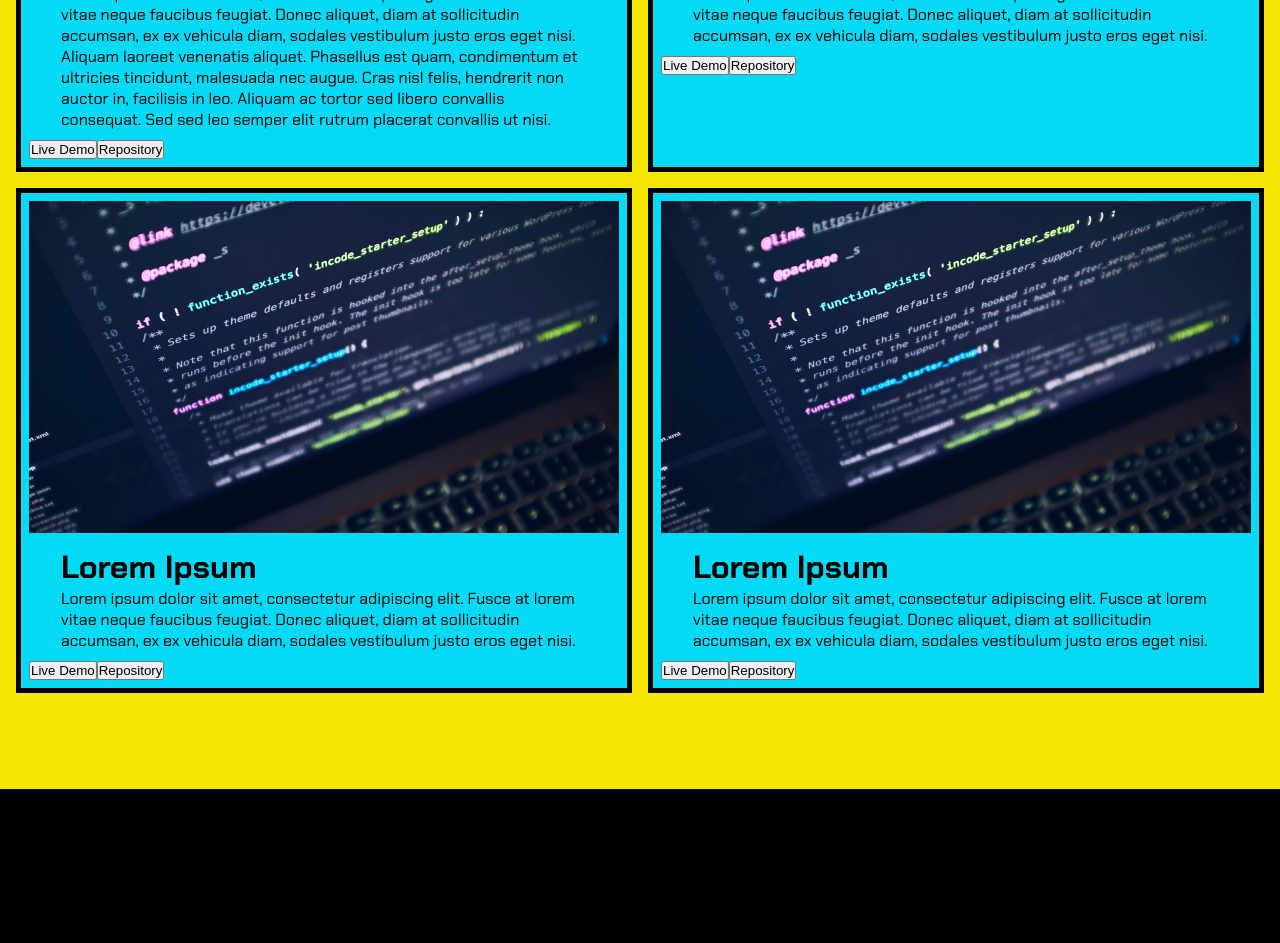
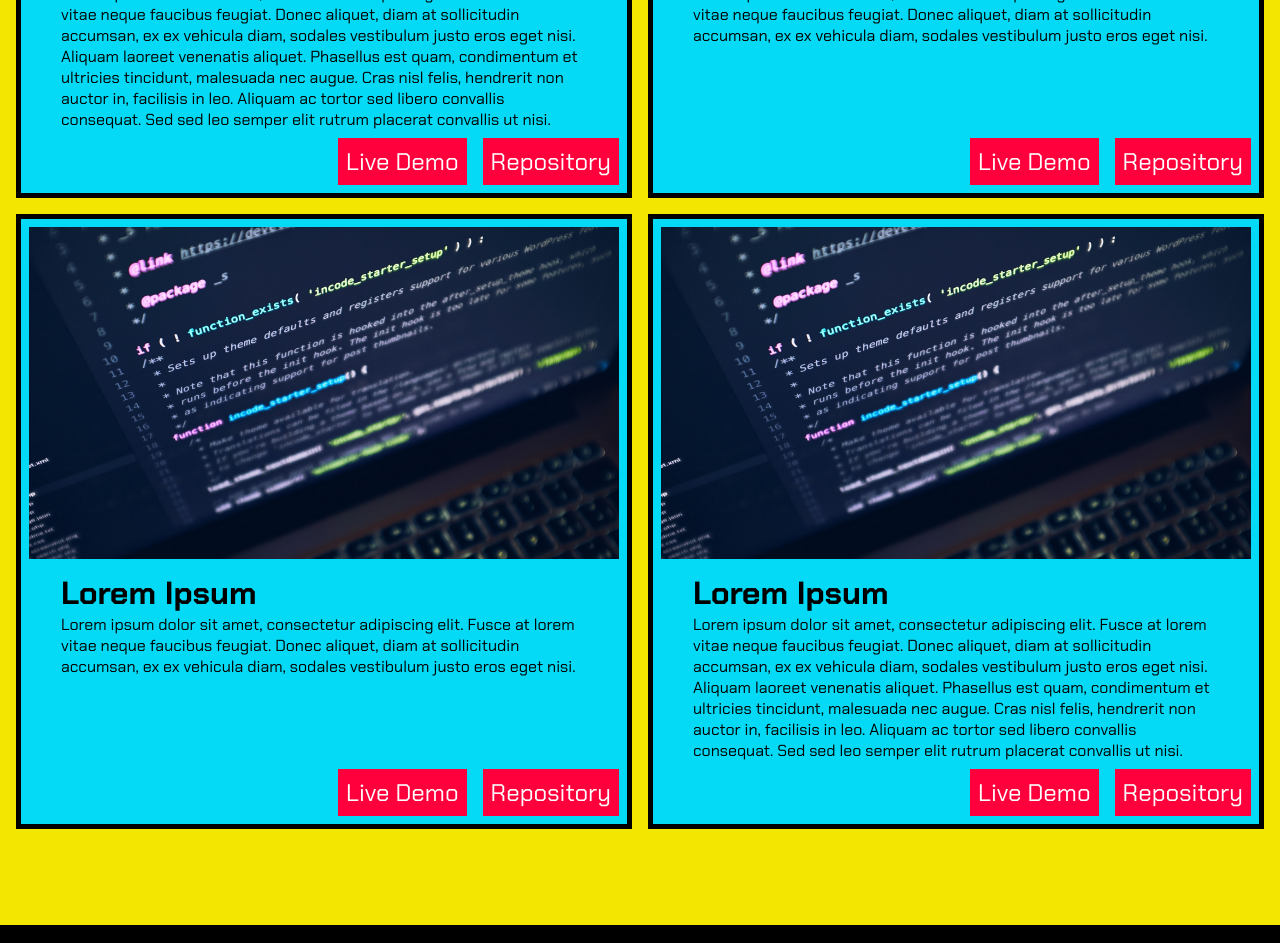
Before and after one commit to Jsonng7952/personal-portfolio, a React (Create React App) app: page / in a window 1280 px wide. Shown: the part 1520-2463 px from the top of the page. Before the commit the page ends 2327 px from the top, so only its background shows below. Built offline with nearby package versions, Linux system fonts and the light colour scheme.

Commit message:
Added styling to project buttons

```diff
--- a/src/components/Project.js
+++ b/src/components/Project.js
@@ -1,5 +1,5 @@
 import React from 'react'
-import { ProjectSection, ProjectContainer, ProjectSectionTitle, ProjectCard, ProjectImage, ProjectContent, ProjectTitle, ProjectDescription, ProjectButtons } from './styles/Project.styled';
+import { ProjectSection, ProjectContainer, ProjectSectionTitle, ProjectCard, ProjectImage, ProjectContent, ProjectTextContainer, ProjectTitle, ProjectDescription, ProjectButtonContainer, ProjectButtons } from './styles/Project.styled';
 import StockProjectImage from '../assets/images/stock-project.png';
 
 function Project() {
@@ -9,46 +9,62 @@ function Project() {
       <ProjectContainer>
         {/*Project 1*/}
         <ProjectCard>
+          <ProjectContent>
             <ProjectImage src={StockProjectImage} alt='stock project image'/>
-          <ProjectContent>
+            <ProjectTextContainer>
               <ProjectTitle>Lorem Ipsum</ProjectTitle>
               <ProjectDescription>Lorem ipsum dolor sit amet, consectetur adipiscing elit. Fusce at lorem vitae neque faucibus feugiat. Donec aliquet, diam at sollicitudin accumsan, ex ex vehicula diam, sodales vestibulum justo eros eget nisi. Aliquam laoreet venenatis aliquet. Phasellus est quam, condimentum et ultricies tincidunt, malesuada nec augue. Cras nisl felis, hendrerit non auctor in, facilisis in leo. Aliquam ac tortor sed libero convallis consequat. Sed sed leo semper elit rutrum placerat convallis ut nisi.</ProjectDescription>
+            </ProjectTextContainer>
           </ProjectContent>
+          <ProjectButtonContainer>
             <ProjectButtons>Live Demo</ProjectButtons>
             <ProjectButtons>Repository</ProjectButtons>
+          </ProjectButtonContainer>
         </ProjectCard>
 
         {/*Project 2*/}
         <ProjectCard>
+          <ProjectContent>
             <ProjectImage src={StockProjectImage} alt='stock project image'/>
-          <ProjectContent>
+            <ProjectTextContainer>
               <ProjectTitle>Lorem Ipsum</ProjectTitle>
               <ProjectDescription>Lorem ipsum dolor sit amet, consectetur adipiscing elit. Fusce at lorem vitae neque faucibus feugiat. Donec aliquet, diam at sollicitudin accumsan, ex ex vehicula diam, sodales vestibulum justo eros eget nisi.</ProjectDescription>
+            </ProjectTextContainer>
           </ProjectContent>
+          <ProjectButtonContainer>
             <ProjectButtons>Live Demo</ProjectButtons>
             <ProjectButtons>Repository</ProjectButtons>
+          </ProjectButtonContainer>
         </ProjectCard>
 
         {/*Project 3*/}
         <ProjectCard>
+          <ProjectContent>
             <ProjectImage src={StockProjectImage} alt='stock project image'/>
-          <ProjectContent>
+            <ProjectTextContainer>
               <ProjectTitle>Lorem Ipsum</ProjectTitle>
               <ProjectDescription>Lorem ipsum dolor sit amet, consectetur adipiscing elit. Fusce at lorem vitae neque faucibus feugiat. Donec aliquet, diam at sollicitudin accumsan, ex ex vehicula diam, sodales vestibulum justo eros eget nisi.</ProjectDescription>
+            </ProjectTextContainer>
           </ProjectContent>
+          <ProjectButtonContainer>
             <ProjectButtons>Live Demo</ProjectButtons>
             <ProjectButtons>Repository</ProjectButtons>
+          </ProjectButtonContainer>
         </ProjectCard>
 
         {/*Project 4*/}
         <ProjectCard>
+          <ProjectContent>
             <ProjectImage src={StockProjectImage} alt='stock project image'/>
-          <ProjectContent>
+            <ProjectTextContainer>
               <ProjectTitle>Lorem Ipsum</ProjectTitle>
-            <ProjectDescription>Lorem ipsum dolor sit amet, consectetur adipiscing elit. Fusce at lorem vitae neque faucibus feugiat. Donec aliquet, diam at sollicitudin accumsan, ex ex vehicula diam, sodales vestibulum justo eros eget nisi.</ProjectDescription>
+              <ProjectDescription>Lorem ipsum dolor sit amet, consectetur adipiscing elit. Fusce at lorem vitae neque faucibus feugiat. Donec aliquet, diam at sollicitudin accumsan, ex ex vehicula diam, sodales vestibulum justo eros eget nisi. Aliquam laoreet venenatis aliquet. Phasellus est quam, condimentum et ultricies tincidunt, malesuada nec augue. Cras nisl felis, hendrerit non auctor in, facilisis in leo. Aliquam ac tortor sed libero convallis consequat. Sed sed leo semper elit rutrum placerat convallis ut nisi.</ProjectDescription>
+            </ProjectTextContainer>
           </ProjectContent>
+          <ProjectButtonContainer>
             <ProjectButtons>Live Demo</ProjectButtons>
             <ProjectButtons>Repository</ProjectButtons>
+          </ProjectButtonContainer>
         </ProjectCard>
 
       </ProjectContainer>
--- a/src/components/styles/Project.styled.js
+++ b/src/components/styles/Project.styled.js
@@ -30,6 +30,10 @@ export const ProjectCard = styled.div`
   background-color: ${props => props.theme.colorBlue};
   border: 5px solid ${props => props.theme.colorPrimary};
   padding: 0.5em;
+  display: flex;
+  flex-direction: column;
+  justify-content: space-between;
+  align-items: flex-end;
 `
 
 export const ProjectImage = styled.img`
@@ -37,12 +41,31 @@ export const ProjectImage = styled.img`
 `
 
 export const ProjectContent = styled.div`
+
+`
+
+export const ProjectTextContainer = styled.div`
   margin: 0.5em 2em;
 `
 
 export const ProjectTitle = styled.h2`
   font-size: 2em;
 `
-export const ProjectDescription = styled.p``
 
-export const ProjectButtons = styled.button``
+export const ProjectDescription = styled.p`
+  font-size: 1em;
+`
+
+export const ProjectButtonContainer = styled.div`
+  display: flex;
+  gap: 1rem;
+`
+
+export const ProjectButtons = styled.button`
+  background-color: ${props => props.theme.colorRed};
+  color: ${props => props.theme.colorSecondary};
+  font-family: ${props => props.theme.fontFamily};
+  font-size: 1.5em;
+  padding: 0.5rem;
+  border: none;
+`
```
Lines whose indentation alone changed are shown as unchanged.
